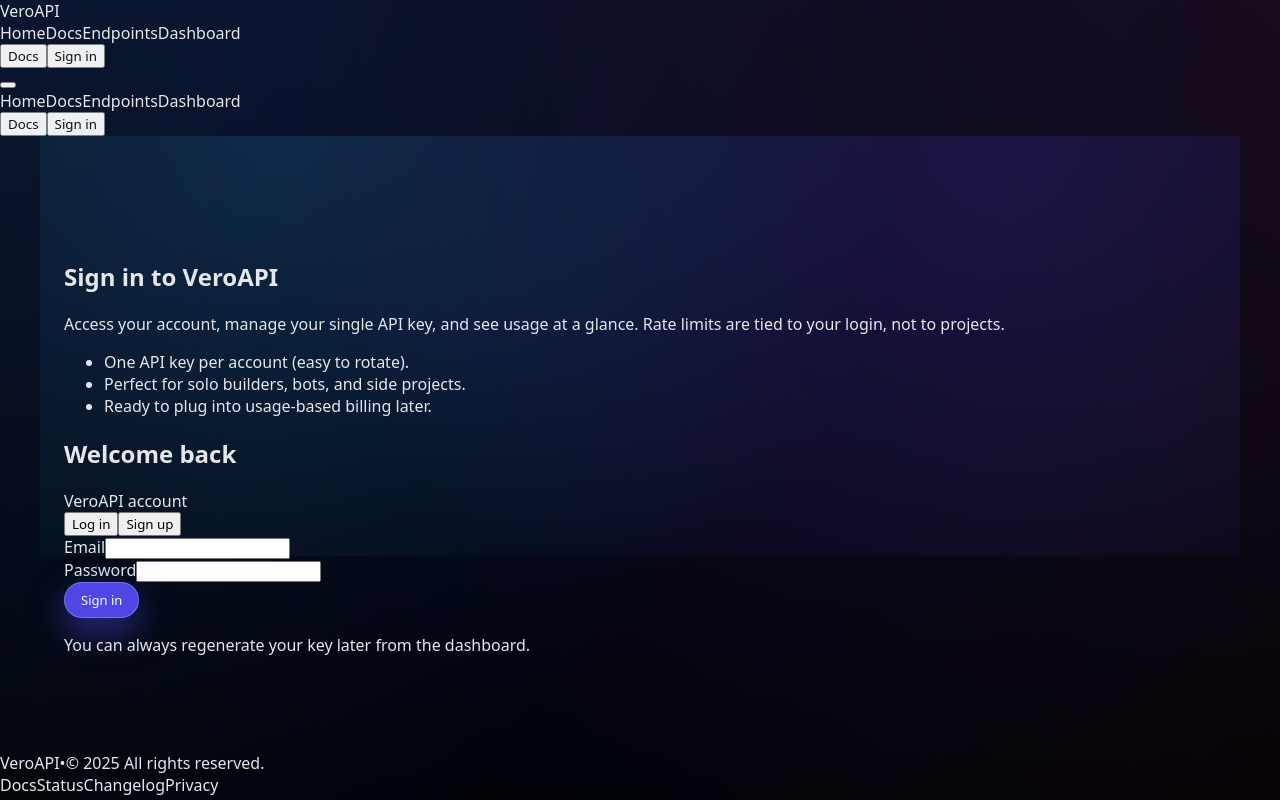
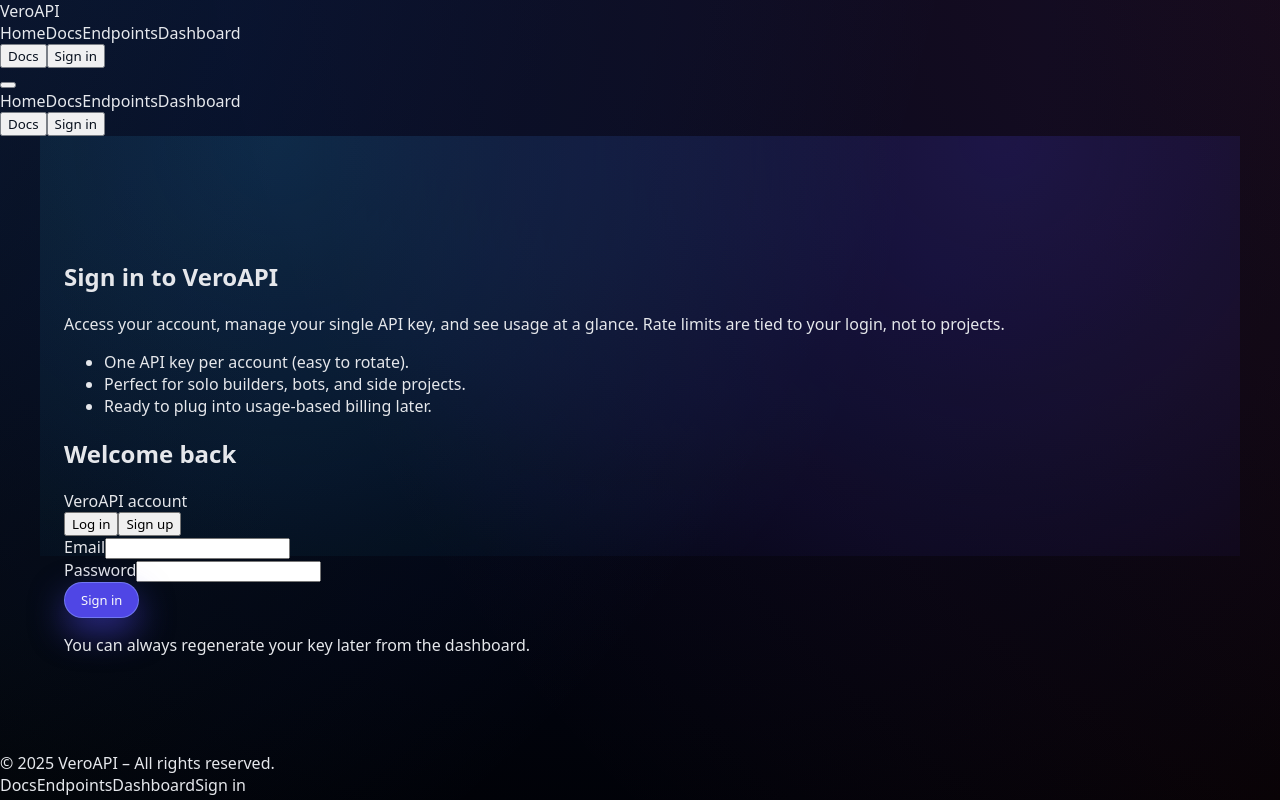
Before and after one commit to JDT89/veroapi-web, a React (Vite) app: page /#/auth in a window 1280 px wide. Built offline with nearby package versions, Linux system fonts and the light colour scheme.

Commit message:
Update Footer.jsx

```diff
--- a/src/components/Footer.jsx
+++ b/src/components/Footer.jsx
@@ -1,24 +1,22 @@
 import React from "react";
 import { Link } from "react-router-dom";
+import "../styles.css";
 
-function Footer() {
+export default function Footer() {
   return (
-    <footer className="footer">
-      <div className="footer-left">
-        <span className="footer-brand">VeroAPI</span>
-        <span className="footer-dot">•</span>
-        <span className="footer-muted">
-          © {new Date().getFullYear()} All rights reserved.
-        </span>
-      </div>
-      <div className="footer-links">
-        <Link to="/docs">Docs</Link>
-        <a href="#status">Status</a>
-        <a href="#changelog">Changelog</a>
-        <a href="#legal">Privacy</a>
+    <footer className="saas-footer">
+      <div className="saas-footer-inner">
+        <div className="saas-footer-left">
+          © {new Date().getFullYear()} VeroAPI – All rights reserved.
+        </div>
+
+        <div className="saas-footer-links">
+          <Link to="/docs">Docs</Link>
+          <Link to="/endpoints">Endpoints</Link>
+          <Link to="/dashboard">Dashboard</Link>
+          <Link to="/auth">Sign in</Link>
+        </div>
       </div>
     </footer>
   );
 }
-
-export default Footer;
```
